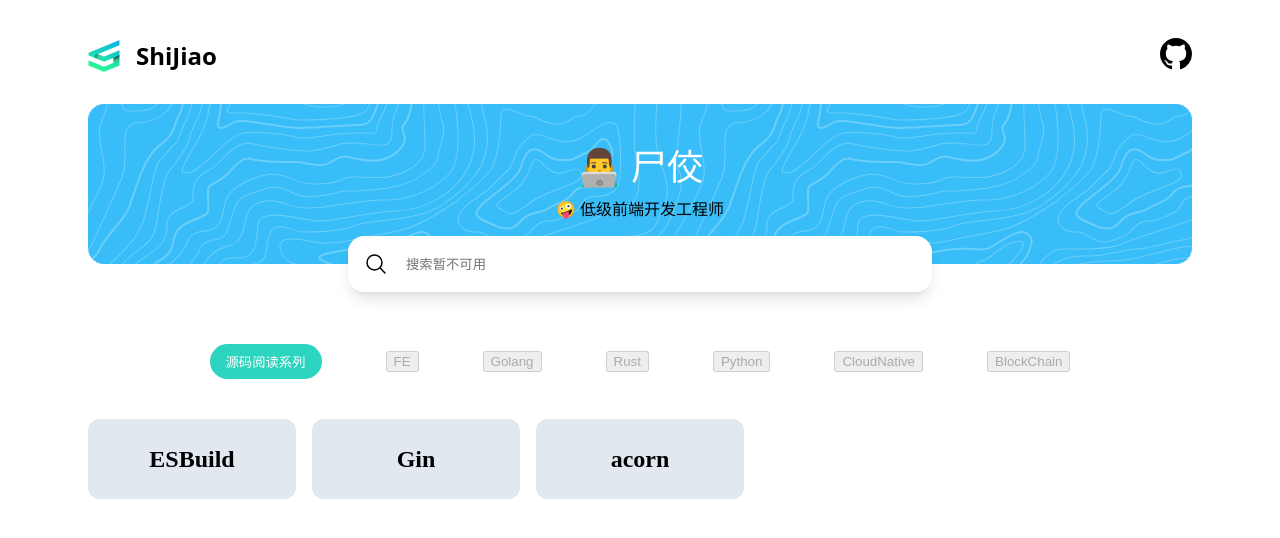
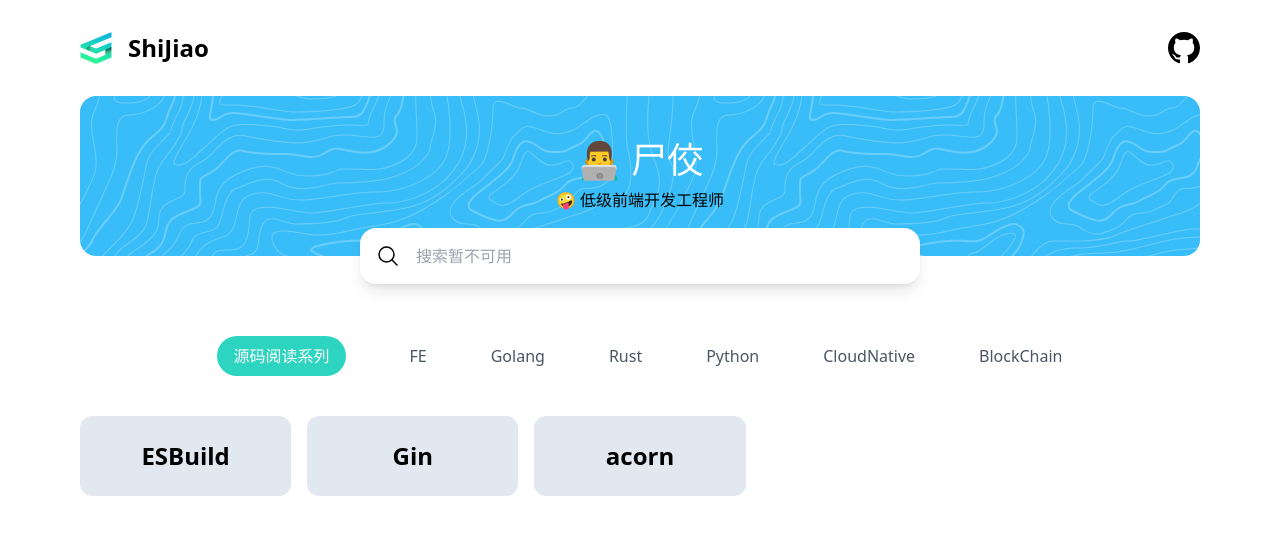
Before and after one commit to DrReMain/DrReMain, a Next.js app: page / in a window 1280 px wide. Shown: the top 538 px of the page. Built offline with nearby package versions, Linux system fonts and the light colour scheme; a small style sheet from the web is missing.

Commit message:
fix: 使用tailwind默认样式

```diff
--- a/src/features/index/index.tsx
+++ b/src/features/index/index.tsx
@@ -57,23 +57,18 @@ const IndexPage = ({ articles }: PropsWithChildren<IProps>) => {
               d="M21 21l-5.197-5.197m0 0A7.5 7.5 0 105.196 5.196a7.5 7.5 0 0010.607 10.607z"
             />
           </svg>
-          <input
-            disabled
-            className="bg-white flex-1 h-full outline-0 border-none"
-            placeholder="搜索暂不可用"
-            type="text"
-          />
+          <input disabled className="bg-white flex-1 h-full" placeholder="搜索暂不可用" type="text" />
         </div>
       </section>
 
       <section className="mx-20 mt-20 flex items-center justify-center gap-16 text-gray-600">
-        <button className="bg-teal-400 text-white rounded-full px-4 py-2 border-none">源码阅读系列</button>
-        <button disabled>FE</button>
-        <button disabled>Golang</button>
-        <button disabled>Rust</button>
-        <button disabled>Python</button>
-        <button disabled>CloudNative</button>
-        <button disabled>BlockChain</button>
+        <button className="bg-teal-400 text-white rounded-full px-4 py-2">源码阅读系列</button>
+        <button>FE</button>
+        <button>Golang</button>
+        <button>Rust</button>
+        <button>Python</button>
+        <button>CloudNative</button>
+        <button>BlockChain</button>
       </section>
 
       <main className="mx-20 mt-10 box-border grid grid-cols-5 gap-4">
--- a/tailwind.config.js
+++ b/tailwind.config.js
@@ -6,7 +6,4 @@ module.exports = {
     extend: {},
   },
   plugins: [],
-  corePlugins: {
-    preflight: false,
-  },
 };
```
